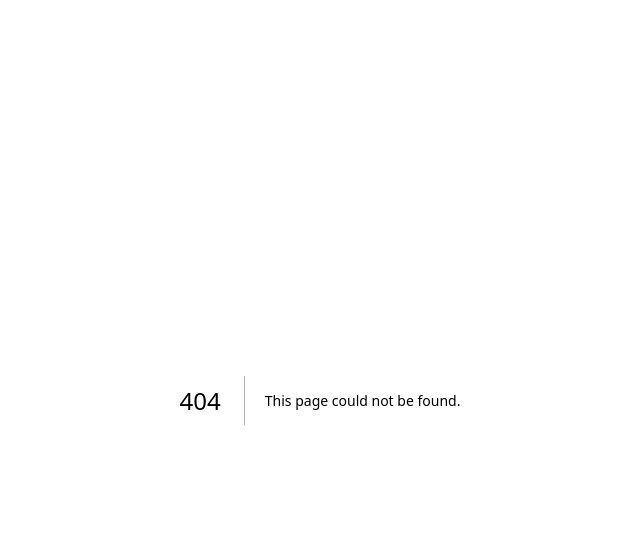
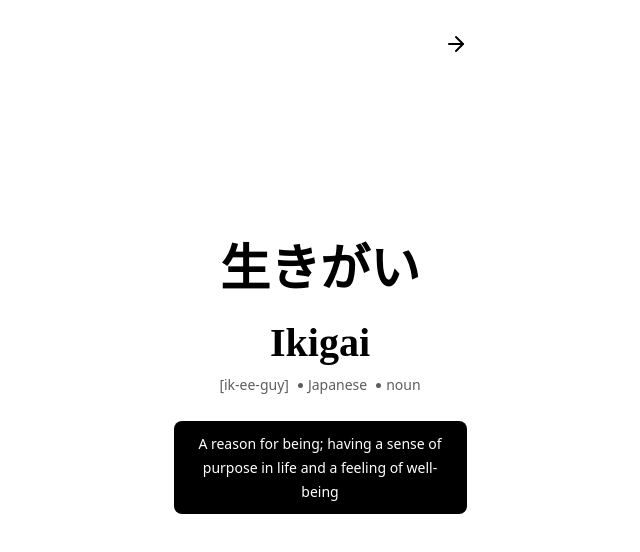
Before and after one commit to rohitrk185/ekkee, a Next.js app in the folder frontend/: page /learn/ikagai in a window 1280 px wide. Before the commit this address had no page. Shown: the top 552 px of the page, without its empty margins (320-960 px from the left). Built offline with nearby package versions, Linux system fonts and the light colour scheme.

Commit message:
feat(boiler_plate_welcome_pages): quick integration of boiler plate

```diff
--- /dev/null
+++ b/frontend/src/app/learn/ikagai/page.tsx
@@ -0,0 +1,67 @@
+"use client";
+
+import { cn } from "@/lib/utils";
+import WordSeparator from "@/components/ui/wordSeperator";
+import { useRouter } from "next/navigation";
+import { ArrowRight } from "lucide-react";
+
+export default function IkigaiDefinitionPage() {
+  const router = useRouter();
+
+  //handler for go next
+  const handleNavigate = () => {
+    router.push("/onboarding");
+  };
+
+  // handler for the page click
+  const handleContainerClick = (e: React.MouseEvent<HTMLDivElement>) => {
+    if ((e.target as Element).closest("button")) return;
+    handleNavigate();
+  };
+
+  return (
+    <div
+      className="w-[360px] h-[721px] flex flex-col items-center justify-start bg-white text-black p-6 max-w-md mx-auto relative cursor-pointer"
+      onClick={handleContainerClick}
+    >
+      {/* Top-right arrow button */}
+      <button
+        onClick={handleNavigate}
+        aria-label="Go to onboarding"
+        className="absolute top-6 right-6 p-2 rounded-full hover:bg-black/10 transition"
+      >
+        <ArrowRight size={24} />
+      </button>
+
+      {/* 生きがい - Japanese text */}
+      <h1
+        className="font-[700] text-[50px] leading-[24px] text-center mt-[233px]"
+        style={{ fontFamily: "Shippori Mincho B1, serif" }}
+      >
+        生きがい
+      </h1>
+
+      {/* Ikigai */}
+      <h2
+        className="font-[600] text-[40px] leading-[24px] text-center mt-[50px]"
+        style={{ fontFamily: "Shippori Mincho B1, serif" }}
+      >
+        Ikigai
+      </h2>
+
+      {/* [ik-ee-guy] noun */}
+      <WordSeparator
+        text="[ik-ee-guy] Japanese noun"
+        className="text-[14px] leading-[24px] text-center text-[#5D5D5D] mt-[18px]"
+      />
+
+      {/* Black container with definition */}
+      <div className="bg-black text-white w-[293px] h-[93px] rounded-[8px] flex items-center justify-center mt-[24px] p-4">
+        <p className="font-poppins font-medium text-[14px] leading-[24px] text-center">
+          A reason for being; having a sense of purpose in life and a feeling of
+          well-being
+        </p>
+      </div>
+    </div>
+  );
+}
--- /dev/null
+++ b/frontend/src/app/welcome/page.tsx
@@ -0,0 +1,43 @@
+// File: /app/welcome/page.tsx
+
+"use client";
+
+import { Button } from "@/components/ui/button";
+import { useRouter } from "next/navigation";
+
+export default function WelcomePage() {
+  const router = useRouter();
+
+  const handleStart = () => {
+    router.push("/learn/ikagai");
+  };
+
+  return (
+    <div className="w-[360px] h-[721px] flex flex-col bg-black text-white p-6 max-w-md mx-auto">
+      {/* Top pinned header */}
+      <div className="w-[16.4%] mb-4">
+        <h1 className="w-full flex items-center justify-start text-lg font-semibold">
+          Eekee
+        </h1>
+      </div>
+
+      {/* Centered Title, Subtitle, Button */}
+      <div className="flex flex-col flex-grow items-center justify-center text-center">
+        <div className="w-[53.9%] flex items-center justify-center mx-auto">
+          <h2 className="font-poppins text-[24px] leading-[30px] font-semibold tracking-normal text-center w-full">
+            Let’s help you find your Ikigai
+          </h2>
+        </div>
+        <p className="font-poppins font-medium text-[16px] leading-[24px] tracking-[0.05em] text-center w-full mt-4">
+          Take just two minutes
+        </p>
+        <Button
+          onClick={handleStart}
+          className="w-[293px] h-[45px] bg-white text-black hover:bg-gray-200 rounded-xl text-base font-semibold mt-10"
+        >
+          Get started
+        </Button>
+      </div>
+    </div>
+  );
+}
--- a/frontend/src/components/OnboardingHeader.tsx
+++ b/frontend/src/components/OnboardingHeader.tsx
@@ -3,6 +3,10 @@ import { ArrowLeftIcon } from "@heroicons/react/24/solid";
 
 type Props = {
   isSkippable: boolean;
+};
+
+const handleSkipButton = () => {
+  // filler fn;
 };
 
 const OnboardingHeader = ({ isSkippable }: Props) => {
--- /dev/null
+++ b/frontend/src/components/ui/dot.tsx
@@ -0,0 +1,25 @@
+// components/ui/dot.tsx
+
+interface DotProps {
+  size?: number; // default 5
+  color?: string; // default #5D5D5D
+  className?: string;
+}
+
+export default function Dot({
+  size = 5,
+  color = "#5D5D5D",
+  className = "",
+}: DotProps) {
+  return (
+    <div
+      className={`rounded-full mx-[5px] my-0 inline-block align-middle ${className}`}
+      style={{
+        width: `${size}px`,
+        height: `${size}px`,
+        backgroundColor: color,
+        lineHeight: "5px",
+      }}
+    />
+  );
+}
--- /dev/null
+++ b/frontend/src/components/ui/wordSeperator.tsx
@@ -0,0 +1,24 @@
+import Dot from "@/components/ui/dot";
+
+interface WordSeparatorProps {
+  text: string;
+  className?: string;
+}
+
+export default function WordSeparator({
+  text,
+  className = "",
+}: WordSeparatorProps) {
+  const words = text.split(" ");
+
+  return (
+    <div className={`flex flex-wrap items-center justify-center ${className}`}>
+      {words.map((word, index) => (
+        <div key={index} className="flex items-center space-x-1">
+          <span>{word}</span>
+          {index !== words.length - 1 && <Dot />}
+        </div>
+      ))}
+    </div>
+  );
+}
```
